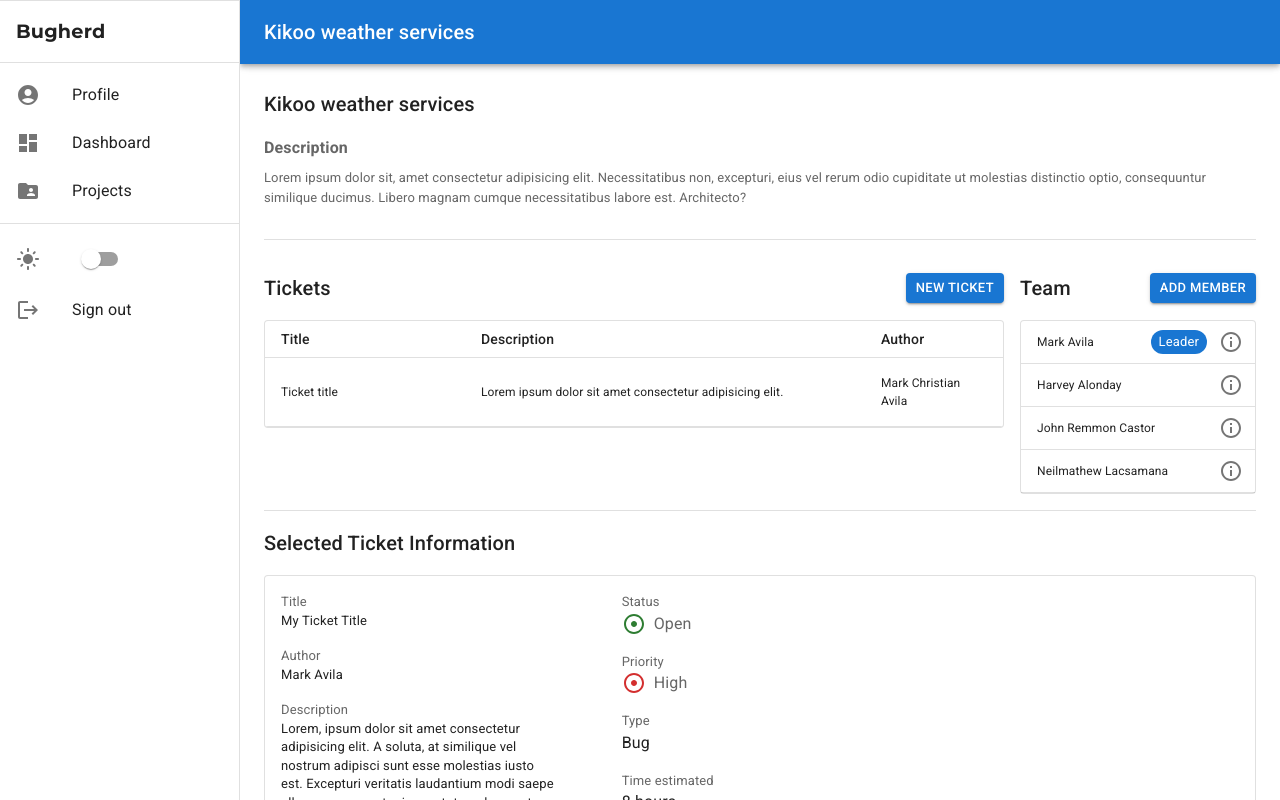
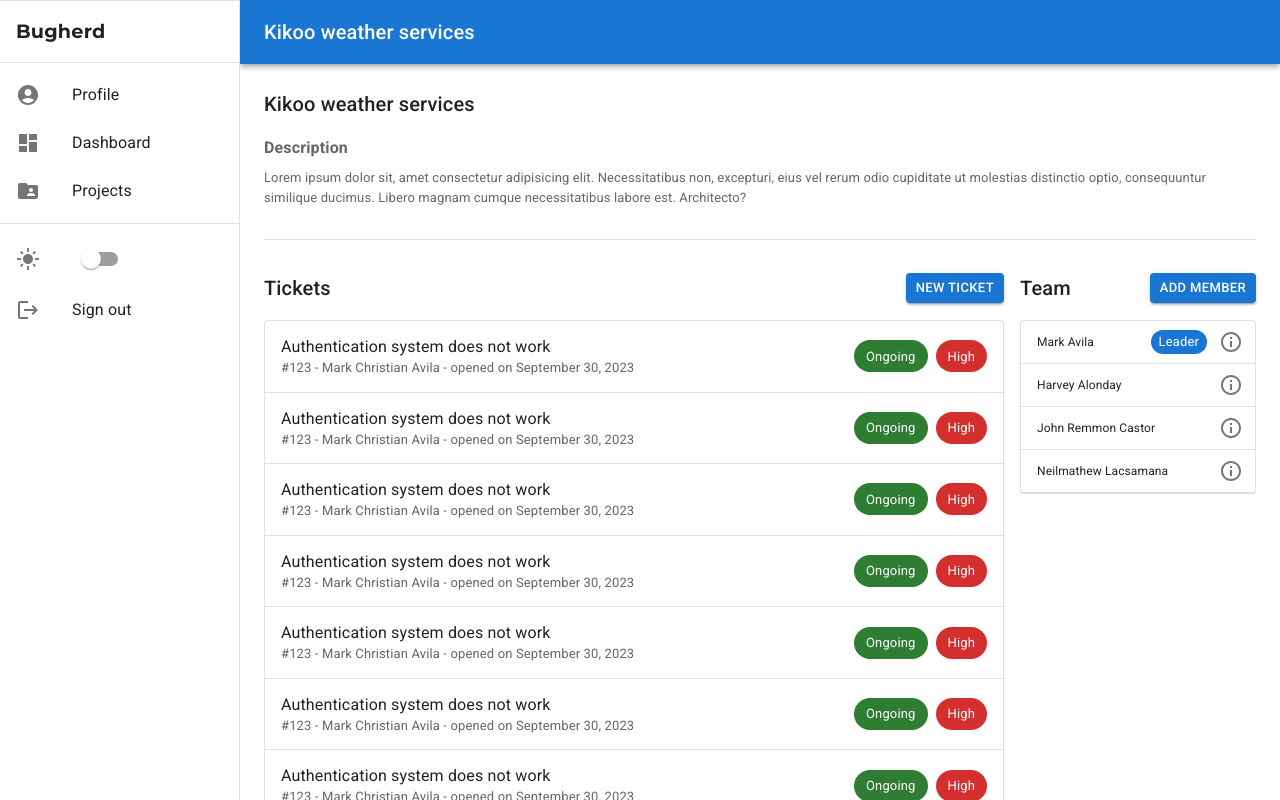
Before and after one commit to Mark-Avila/bugherd_frontend, a React (Vite) app: page /project in a window 1280 px wide. Shown: the top 800 px of the page. Built offline with nearby package versions, Linux system fonts and the light colour scheme; no server answers.

Commit message:
refactor: updated ticket list

```diff
--- /dev/null
+++ b/src/components/stateless/TicketItemChips.tsx
@@ -0,0 +1,12 @@
+import { Chip, Stack } from "@mui/material";
+
+function TicketItemChips() {
+  return (
+    <Stack direction="row" spacing={1}>
+      <Chip label="Ongoing" color="success" />
+      <Chip label="High" color="error" />
+    </Stack>
+  );
+}
+
+export default TicketItemChips;
--- a/src/components/stateless/TicketList.tsx
+++ b/src/components/stateless/TicketList.tsx
@@ -1,5 +1,12 @@
 import {
+  Box,
+  Chip,
+  List,
+  ListItem,
+  ListItemButton,
+  ListItemText,
   Paper,
+  Stack,
   Table,
   TableBody,
   TableCell,
@@ -9,53 +16,73 @@
   Typography,
   useTheme,
 } from "@mui/material";
+import TicketListItem from "./TicketListItem";
 
 function TicketList() {
-  const theme = useTheme();
+  return (
+    <Paper variant="outlined">
+      <List disablePadding>
+        <TicketListItem />
+        <TicketListItem />
+        <TicketListItem />
+        <TicketListItem />
+        <TicketListItem />
+        <TicketListItem />
+        <TicketListItem />
+        <TicketListItem />
+        <TicketListItem />
+        <TicketListItem />
+      </List>
+    </Paper>
+  );
 
-  return (
-    <TableContainer variant="outlined" component={Paper}>
-      <Table
-        sx={{
-          width: "100%",
-          "& .MuiTableRow-root:hover": {
-            backgroundColor: theme.palette.action.hover,
-            cursor: "pointer",
-          },
-        }}
-        aria-label="ticket-table"
-      >
-        <TableHead>
-          <TableRow>
-            <TableCell component="th" size="small" width={200}>
-              Title
-            </TableCell>
-            <TableCell component="th" size="small" width={400}>
-              Description
-            </TableCell>
-            <TableCell component="th" size="small">
-              Author
-            </TableCell>
-          </TableRow>
-        </TableHead>
-        <TableBody>
-          <TableRow>
-            <TableCell>
-              <Typography fontSize={12}>Ticket title</Typography>
-            </TableCell>
-            <TableCell>
-              <Typography fontSize={12}>
-                Lorem ipsum dolor sit amet consectetur adipisicing elit.
-              </Typography>
-            </TableCell>
-            <TableCell>
-              <Typography fontSize={12}>Mark Christian Avila</Typography>
-            </TableCell>
-          </TableRow>
-        </TableBody>
-      </Table>
-    </TableContainer>
-  );
+  // return (
+  //   <TableContainer variant="outlined" component={Paper}>
+  //     <Table
+  //       sx={{
+  //         width: "100%",
+  //         "& .MuiTableRow-root:hover": {
+  //           backgroundColor: theme.palette.action.hover,
+  //           cursor: "pointer",
+  //         },
+  //       }}
+  //       aria-label="ticket-table"
+  //     >
+  //       <TableHead>
+  //         <TableRow>
+  //           <TableCell component="th" size="small" width="10%">
+  //             No.
+  //           </TableCell>
+  //           <TableCell component="th" size="small" width="50%">
+  //             Title
+  //           </TableCell>
+  //           <TableCell component="th" size="small" width="20%">
+  //             Assigned
+  //           </TableCell>
+  //           <TableCell component="th" size="small" width="20%">
+  //             Status
+  //           </TableCell>
+  //         </TableRow>
+  //       </TableHead>
+  //       <TableBody>
+  //         <TableRow>
+  //           <TableCell>
+  //             <Typography fontSize={12}>#1</Typography>
+  //           </TableCell>
+  //           <TableCell>
+  //             <Typography fontSize={12}>Ticket title</Typography>
+  //           </TableCell>
+  //           <TableCell>
+  //             <Typography fontSize={12}>Mark Christian Avila</Typography>
+  //           </TableCell>
+  //           <TableCell>
+  //             <Chip label="ongoing" color="success" />
+  //           </TableCell>
+  //         </TableRow>
+  //       </TableBody>
+  //     </Table>
+  //   </TableContainer>
+  // );
 }
 
 export default TicketList;
--- /dev/null
+++ b/src/components/stateless/TicketListItem.tsx
@@ -0,0 +1,20 @@
+import { ListItem, ListItemButton, ListItemText } from "@mui/material";
+import TicketItemChips from "./TicketItemChips";
+
+function TicketListItem() {
+  return (
+    <ListItem disablePadding divider secondaryAction={<TicketItemChips />}>
+      <ListItemButton>
+        <ListItemText
+          primary="Authentication system does not work"
+          secondary="#123 - Mark Christian Avila - opened on September 30, 2023"
+          secondaryTypographyProps={{
+            fontSize: "small",
+          }}
+        />
+      </ListItemButton>
+    </ListItem>
+  );
+}
+
+export default TicketListItem;
--- a/src/screens/Project.tsx
+++ b/src/screens/Project.tsx
@@ -1,10 +1,8 @@
-import { Box, Button, Divider, Grid, Modal, Toolbar } from "@mui/material";
-import { ProjectHeader, UserList, TicketInfo, TicketList } from "../components";
+import { Box, Button, Divider, Grid, Modal, Pagination } from "@mui/material";
+import { ProjectHeader, UserList, TicketList } from "../components";
 import PageSection from "../components/stateless/PageSection";
 import { useState } from "react";
 import NewTicketModal from "./NewTicketModal";
-
-const DRAWER_WIDTH = 240;
 
 function Project() {
   const [ticketModal, setTicketModal] = useState(false);
@@ -34,6 +32,9 @@
             }
           >
             <TicketList />
+            <Box mt={2}>
+              <Pagination count={10} />
+            </Box>
           </PageSection>
         </Grid>
         <Grid item xs={12} md={6} lg={3}>
@@ -50,10 +51,6 @@
         </Grid>
       </Grid>
 
-      <Divider sx={{ marginY: 2 }} />
-      <PageSection title="Selected Ticket Information">
-        <TicketInfo />
-      </PageSection>
       <Modal
         open={ticketModal}
         onClose={handleOnClose}
```
